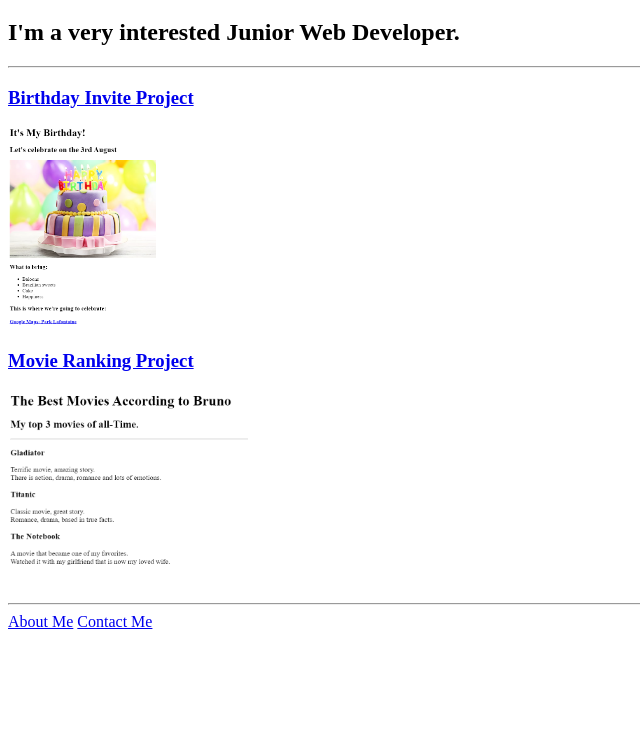
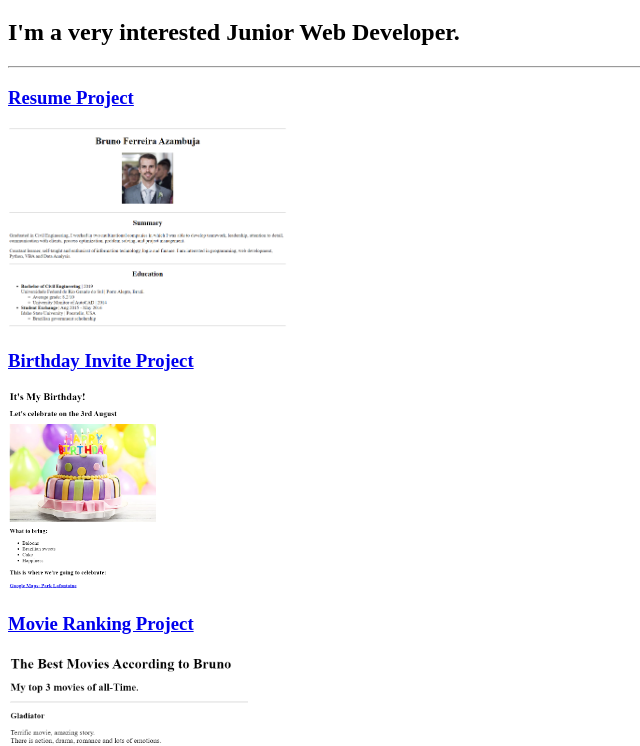
Before and after one commit to brunoazamba/html-portfolio, a plain HTML site: page index.html in a window 1280 px wide. Shown: the part 61-807 px from the top of the page, without its empty margins (0-640 px from the left). Drawn offline with Linux system fonts and the light colour scheme.

Commit message:
Add files via upload

```diff
--- a/index.html
+++ b/index.html
@@ -11,7 +11,8 @@
 
         <h2>I'm a very interested Junior Web Developer.</h2>
         <hr />
-
+        <h3><a href="./public/resume.html">Resume Project</a></h3>
+        <img src="./assets/images/resume.png" height="200" alt="Birthday Invite Project preview image" />
 
         <h3><a href="./public/birthday-invite.html">Birthday Invite Project</a></h3>
         <img src="./assets/images/birthday-invite.png" height="200" alt="Birthday Invite Project preview image" />
```
